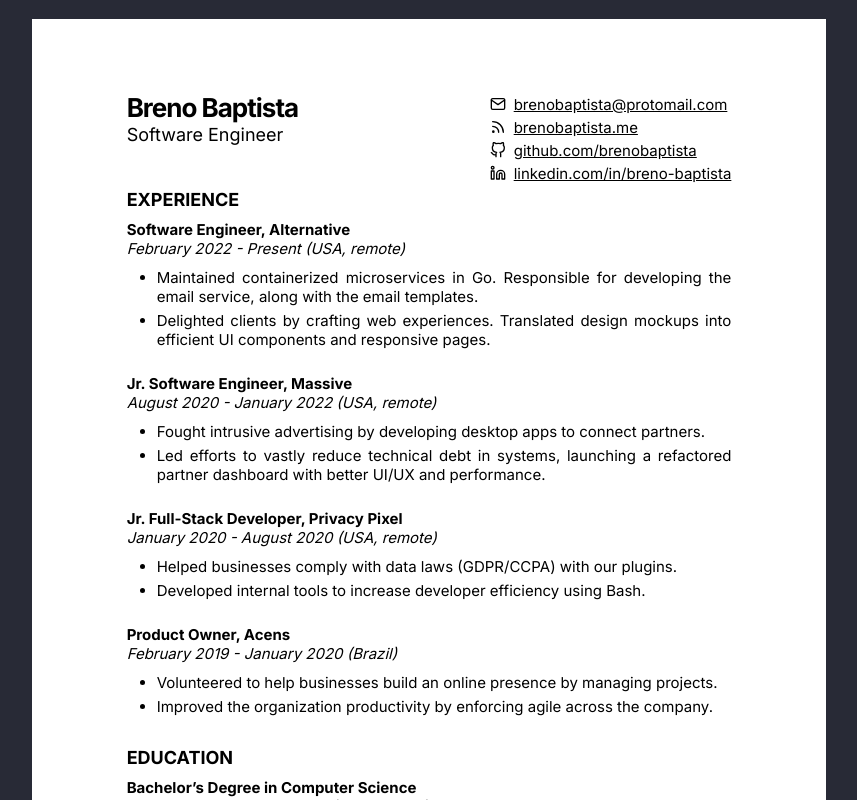
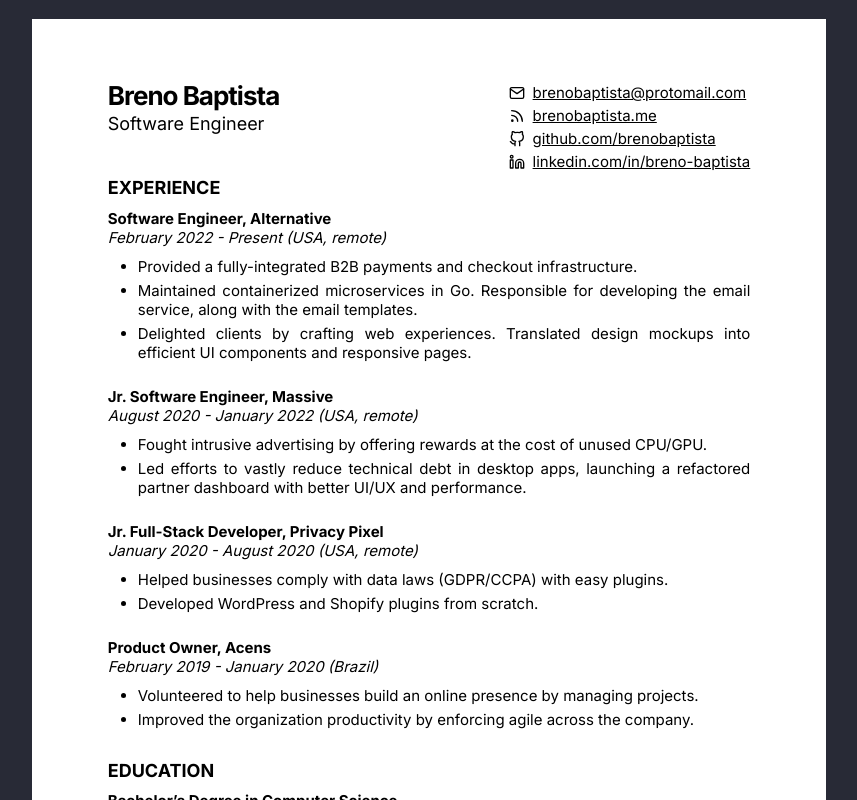
Before and after one commit to brenobaptista/blog, a Next.js app: page /resume in a window 1280 px wide. Shown: the top 800 px of the page, without its empty margins (211-1068 px from the left). Built offline with nearby package versions, Linux system fonts and the light colour scheme.

Commit message:
Update resume

```diff
--- a/src/pages/resume.tsx
+++ b/src/pages/resume.tsx
@@ -84,6 +84,10 @@ const Resume = (): JSX.Element => {
               <em>February 2022 - Present (USA, remote)</em>
               <ul>
                 <li>
+                  Provided a fully-integrated B2B payments and checkout
+                  infrastructure.
+                </li>
+                <li>
                   Maintained containerized microservices in Go. Responsible for
                   developing the email service, along with the email templates.
                 </li>
@@ -99,11 +103,11 @@ const Resume = (): JSX.Element => {
               <em>August 2020 - January 2022 (USA, remote)</em>
               <ul>
                 <li>
-                  Fought intrusive advertising by developing desktop apps to
-                  connect partners.
+                  Fought intrusive advertising by offering rewards at the cost
+                  of unused CPU/GPU.
                 </li>
                 <li>
-                  Led efforts to vastly reduce technical debt in systems,
+                  Led efforts to vastly reduce technical debt in desktop apps,
                   launching a refactored partner dashboard with better UI/UX and
                   performance.
                 </li>
@@ -114,13 +118,10 @@ const Resume = (): JSX.Element => {
               <em>January 2020 - August 2020 (USA, remote)</em>
               <ul>
                 <li>
-                  Helped businesses comply with data laws (GDPR/CCPA) with our
+                  Helped businesses comply with data laws (GDPR/CCPA) with easy
                   plugins.
                 </li>
-                <li>
-                  Developed internal tools to increase developer efficiency
-                  using Bash.
-                </li>
+                <li>Developed WordPress and Shopify plugins from scratch.</li>
               </ul>
             </div>
             <div>
--- a/src/styles/pages/Resume.ts
+++ b/src/styles/pages/Resume.ts
@@ -12,7 +12,7 @@ export const Page = styled.div`
   background: #ffffff;
   width: 210mm;
   height: 297mm;
-  padding: 19mm 25mm;
+  padding: 16mm 20mm;
 
   @media screen {
     margin: 5mm auto;
```
Also changed, not shown: 1 other file (tests, documents, lock files or other folders).
